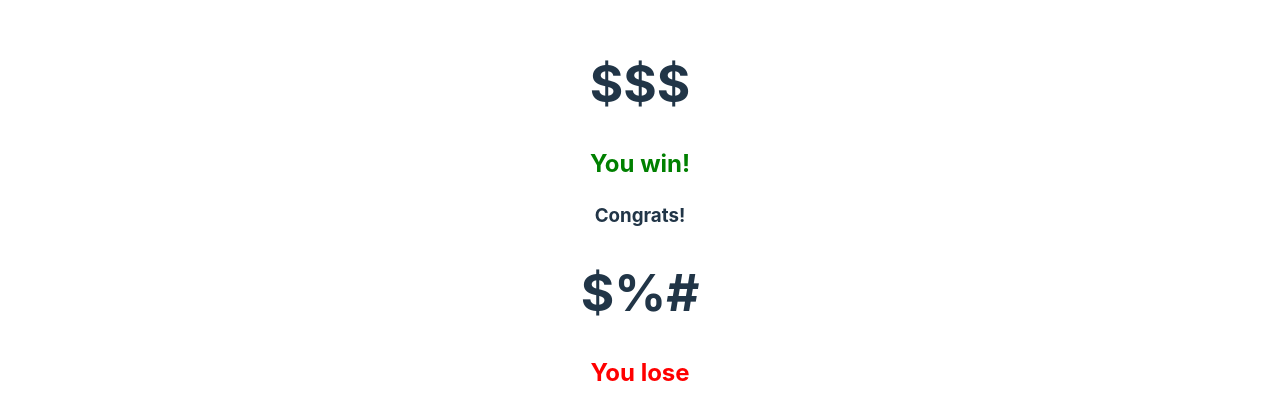
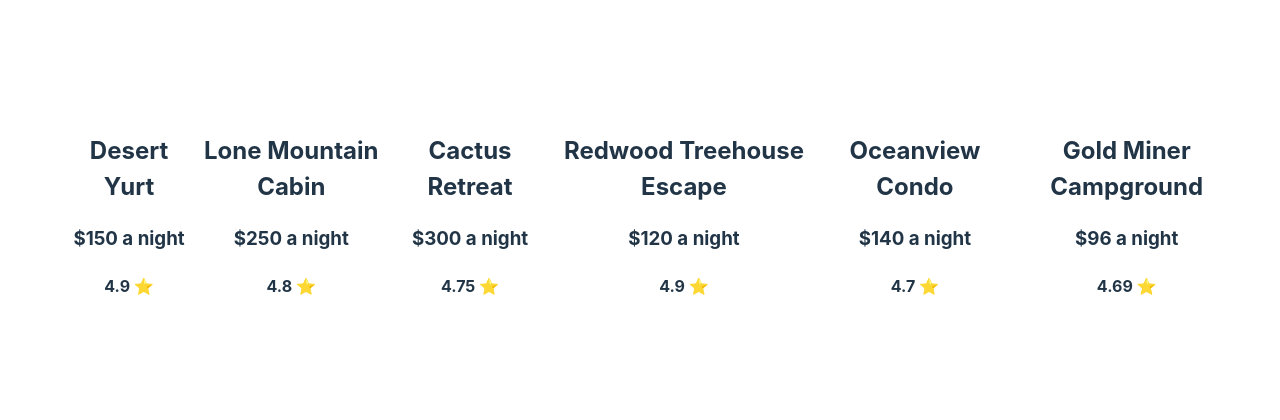
Before and after one commit to lgirao/react-practice, a React (Vite) app: page / in a window 1280 px wide. Shown: the part 184-604 px from the top of the page. Built offline with nearby package versions, Linux system fonts and the light colour scheme.

Commit message:
shopping list/rental property exercise

```diff
--- a/src/App.jsx
+++ b/src/App.jsx
@@ -5,6 +5,24 @@
 import DoubleDice from './DoubleDice';
 import ColorList from './ColorList';
 import Slots from './Slots';
+import ShoppingList from './ShoppingList';
+import PropertyList from './PropertyList';
+
+// const data = [
+//   {id: 1, item:'eggs', quantity: 12, completed: true},
+//   {id: 2, item:'apples', quantity: 2, completed: false},
+//   {id: 3, item:'bread', quantity: 1, completed: false},
+//   {id: 4, item:'tomatoes', quantity: 5, completed: false}
+// ];
+
+const properties = [
+  { id: 129031, name: "Desert Yurt", rating: 4.9, price: 150 },
+  { id: 129331, name: "Lone Mountain Cabin", rating: 4.8, price: 250 },
+  { id: 129032, name: "Cactus Retreat", rating: 4.75, price: 300 },
+  { id: 129033, name: "Redwood Treehouse Escape", rating: 4.9, price: 120 },
+  { id: 129034, name: "Oceanview Condo", rating: 4.7, price: 140 },
+  { id: 129035, name: "Gold Miner Campground", rating: 4.69, price: 96 },
+];
 
 function App() {
   return (
@@ -18,8 +36,12 @@
 
       {/* <ColorList colors={["red", "teal", "orange", "pink"]} /> */}
 
-      <Slots val1="$" val2="$" val3="$"/>
-      <Slots val1="$" val2="%" val3="#"/>
+      {/* <Slots val1="$" val2="$" val3="$"/>
+      <Slots val1="$" val2="%" val3="#"/> */}
+
+      {/* <ShoppingList items={data}/> */}
+
+      <PropertyList properties={properties} />
     </>
   )
 }
--- /dev/null
+++ b/src/PropertyList.jsx
@@ -0,0 +1,17 @@
+import Property from "./assets/Property";
+import "./assets/PropertyList.css"
+
+function PropertyList({properties}) {
+    return (
+        <ul className="PropertyList">
+            {properties.map((i) => (
+                <Property
+                    key={i.id}
+                    {...i}
+                />
+            ))}
+        </ul>
+    )
+}
+
+export default PropertyList;
--- /dev/null
+++ b/src/ShoppingList.jsx
@@ -0,0 +1,20 @@
+import ShoppingListItem from "./ShoppingListItem";
+
+function ShoppingList({items}) {
+    return (
+        <ul>
+            {items.map((i) => (
+                <ShoppingListItem
+                    key={i.id}
+                    item={i.item}
+                    quantity={i.quantity}
+                    completed={i.completed}
+                />
+                //Using the spread operator:
+                //<ShoppingListItem key={i.id} {...i} />
+            ))}
+        </ul>
+    );
+}
+
+export default ShoppingList;
--- /dev/null
+++ b/src/ShoppingListItem.jsx
@@ -0,0 +1,13 @@
+function ShoppingListItem({item, quantity, completed}) {
+    const styles = {
+        color: completed ? "gray" : "black",
+        textDecoration: completed ? "line-through" : "none"
+    }
+    return (
+        <li style={styles}>
+            {item} - {quantity}
+        </li>
+    );
+}
+
+export default ShoppingListItem;
--- /dev/null
+++ b/src/assets/Property.jsx
@@ -0,0 +1,11 @@
+function Property({name, rating, price}) {
+    return (
+        <li>
+            <h2>{name}</h2>
+            <h3>${price} a night</h3>
+            <h4>{rating} ⭐</h4>
+        </li>
+    )
+}
+
+export default Property;
--- /dev/null
+++ b/src/assets/PropertyList.css
@@ -0,0 +1,5 @@
+.PropertyList {
+    display: flex;
+    flex-direction: row;
+    list-style: none;
+}
```
